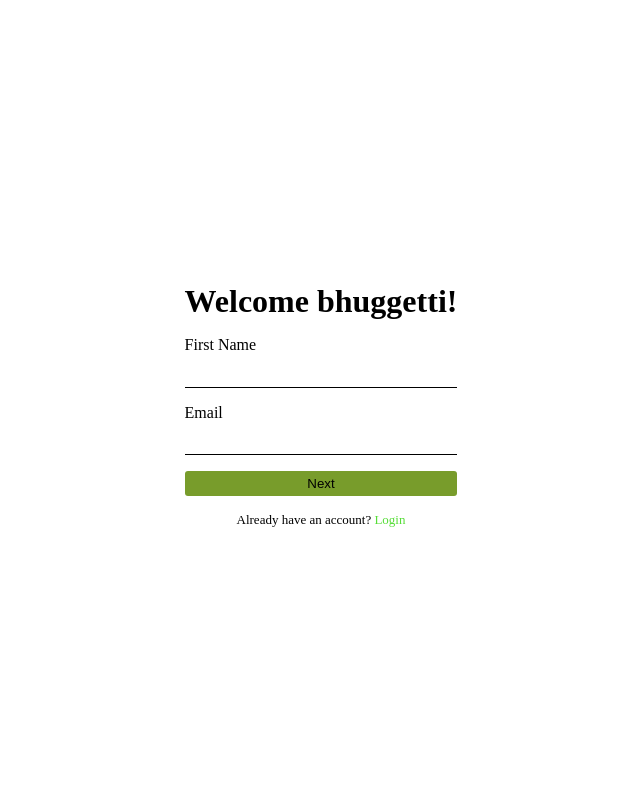
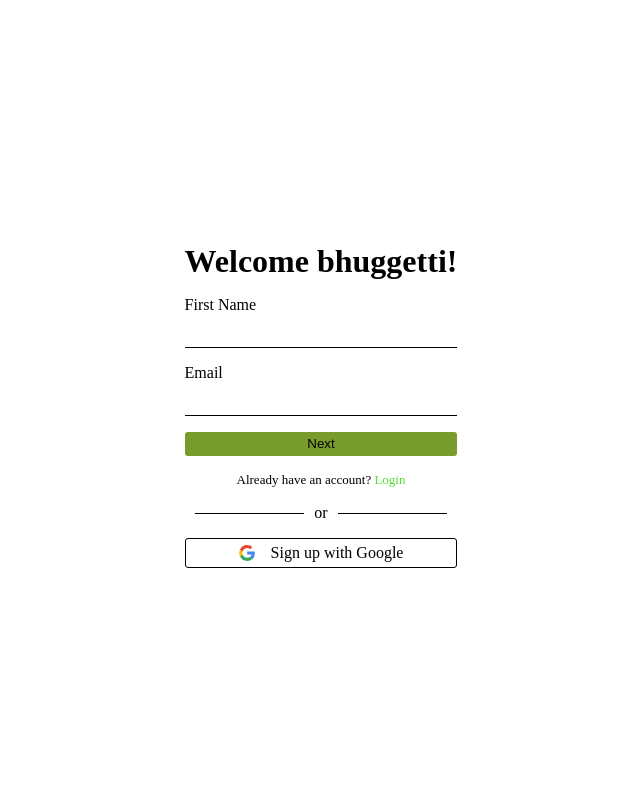
Before and after one commit to aust21/bhuggettiAPI, a Flask app: page /sign-up in a window 1280 px wide. Shown: the whole page, without its empty margins (319-959 px from the left). Run offline with Flask 3, Linux system fonts and the light colour scheme.

Commit message:
sign uo with google

```diff
--- a/inatorAPI/auth.py
+++ b/inatorAPI/auth.py
@@ -116,12 +116,9 @@ def complete_profile():
     return render_template("complete_profile.html", user=current_user)
 
 
-
-
-
 @auth.route("/login", methods=["GET", "POST"])
 def login():
-    flash("Sign in with google is currently only for test users. Please sign in manually", "danger")
+
     if request.method == "POST":
         email = request.form.get("email")
         password = request.form.get("password")
--- a/inatorAPI/static/sign-only.css
+++ b/inatorAPI/static/sign-only.css
@@ -1,6 +1,10 @@
 header {
   transform: translateY(-85%);
   transition: 2s ease-in-out;
+}
+
+button {
+  cursor: pointer;
 }
 
 input[type="text"],
--- a/inatorAPI/static/signup-login.css
+++ b/inatorAPI/static/signup-login.css
@@ -1,5 +1,9 @@
 section {
   background-color: #fff;
+}
+
+button {
+  cursor: pointer;
 }
 
 .entry > input,
@@ -34,6 +38,12 @@ select {
   margin-top: 1rem;
   background-color: #789c2b;
   border: none;
+  cursor: pointer;
+  transition: 0.3s ease-in-out;
+}
+
+.entry > input[type="submit"]:hover {
+  background-color: #abd159;
 }
 
 .g-logo {
--- a/inatorAPI/templates/sign-up.html
+++ b/inatorAPI/templates/sign-up.html
@@ -27,6 +27,15 @@ endblock %} {% block content %}
         Already have an account?
         <a href="{{ url_for('auth.login') }}">Login</a>
       </p>
+
+      <p class="or">or</p>
+
+      <a
+        href="{{ url_for('auth.login_with_google') }}"
+        class="login-with-google-btn flex"
+        ><img class="g-logo" src="../static/img/g.svg" alt="google logo" />Sign
+        up with Google</a
+      >
     </form>
   </section>
   {% endblock %}
```
